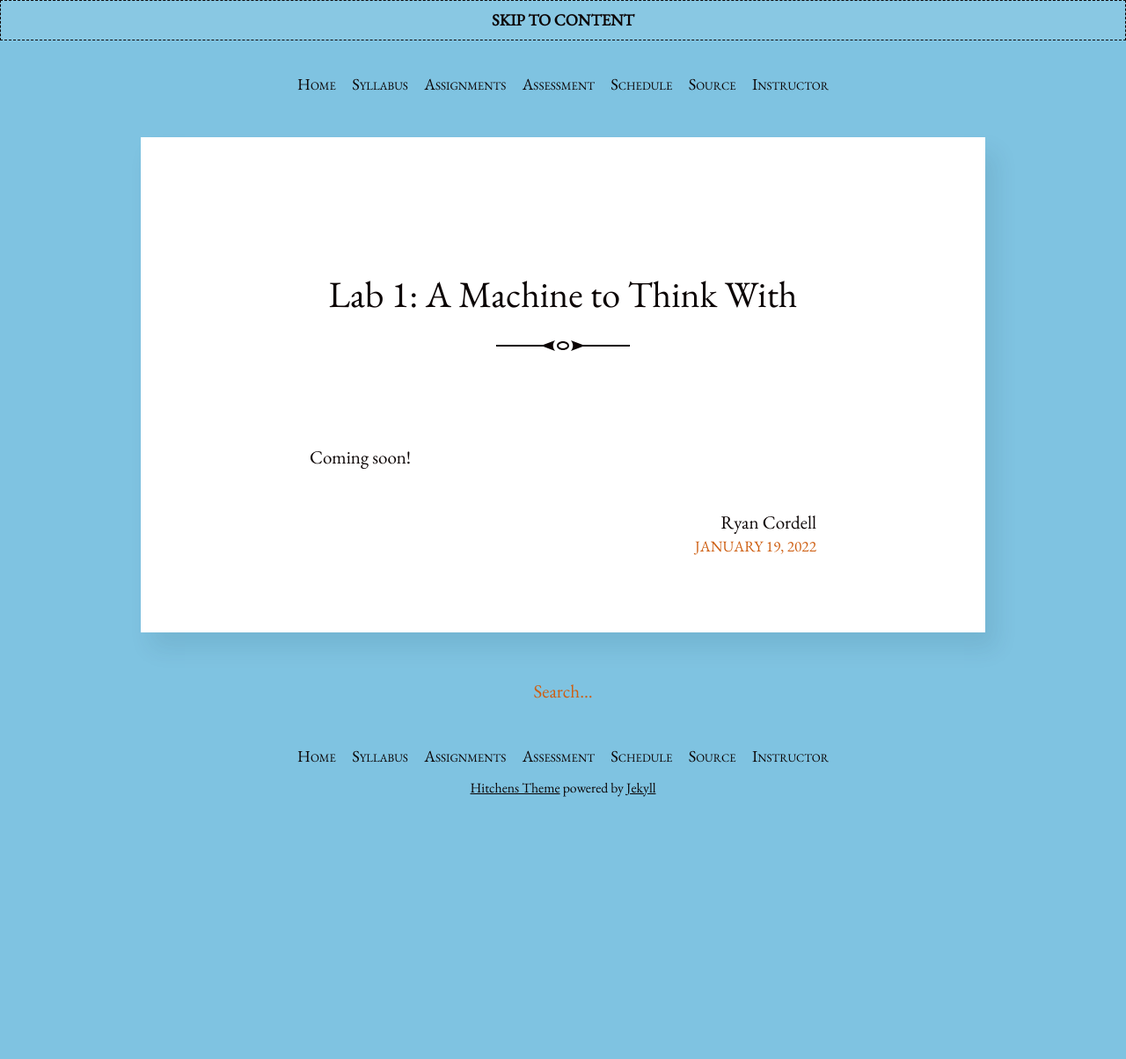
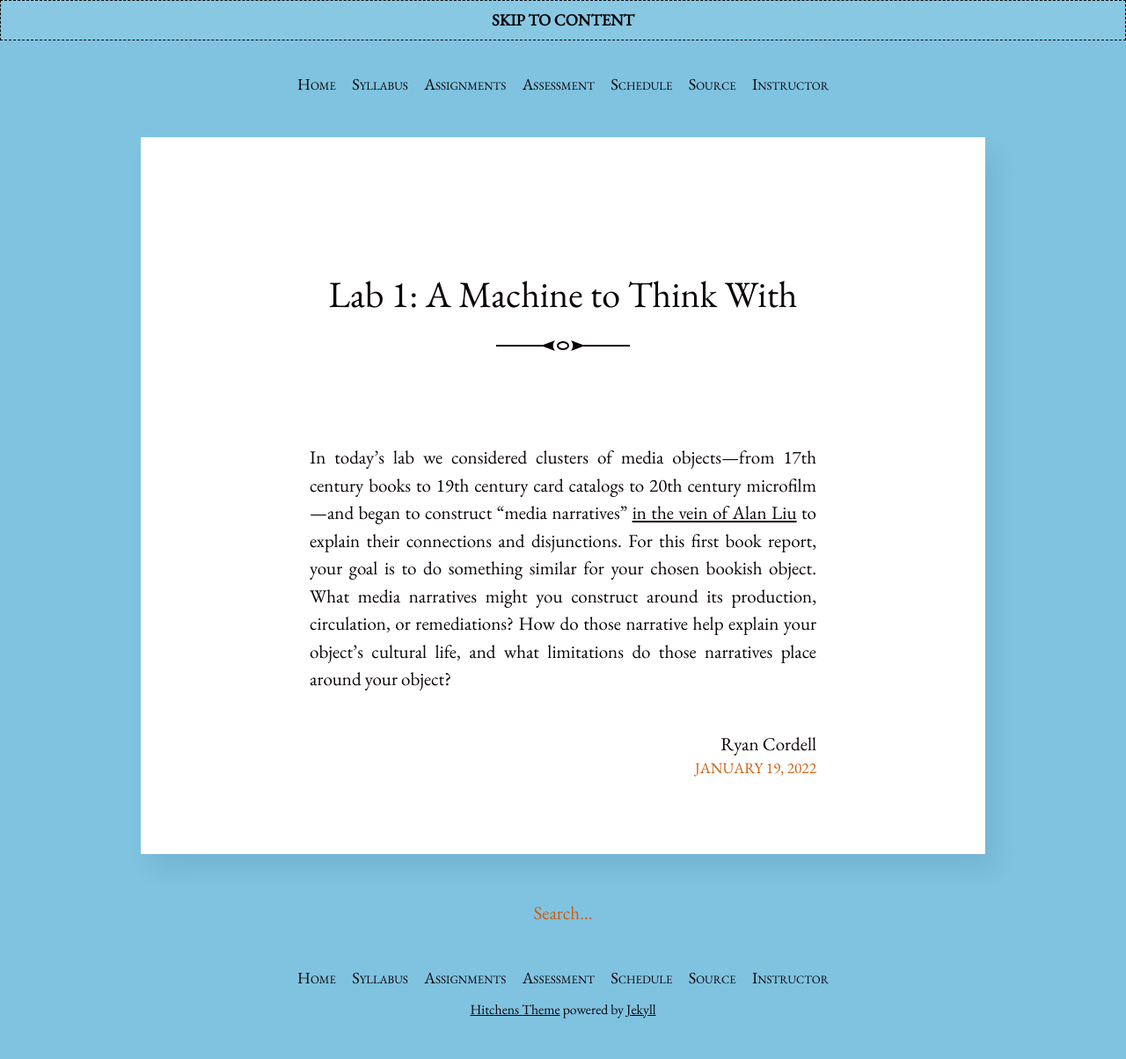
Before and after one commit to rccordell/s23bl, a Jekyll site: the page built from _posts/2022-01-19-lab1.md, in a window 1280 px wide. Shown: the whole page at 88% size. Built offline with Jekyll 4.4.1, drawn with Linux system fonts in a browser that asks for light colours; before the commit the page ends 952 px from its top, so only the background shows below that.

Commit message:
lab 1 prompt

```diff
--- a/_posts/2022-01-19-lab1.md
+++ b/_posts/2022-01-19-lab1.md
@@ -5,4 +5,4 @@ category: lab
 layout: post
 ---
 
-Coming soon!
+In today's lab we considered clusters of media objects—from 17th century books to 19th century card catalogs to 20th century microfilm—and began to construct "media narratives" [in the vein of Alan Liu](https://companions.digitalhumanities.org/DLS/?chapter=content/9781405148641_chapter_1.html) to explain their connections and disjunctions. For this first book report, your goal is to do something similar for your chosen bookish object. What media narratives might you construct around its production, circulation, or remediations? How do those narrative help explain your object's cultural life, and what limitations do those narratives place around your object?
```
